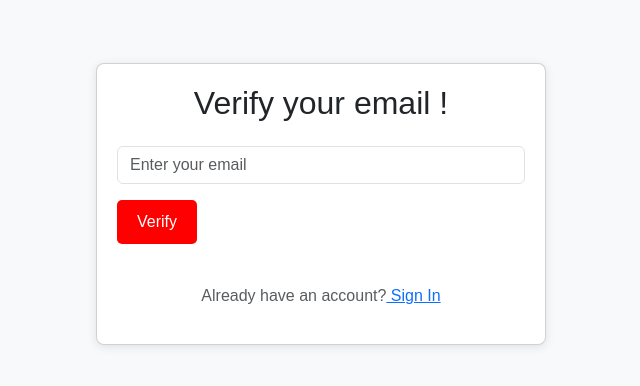
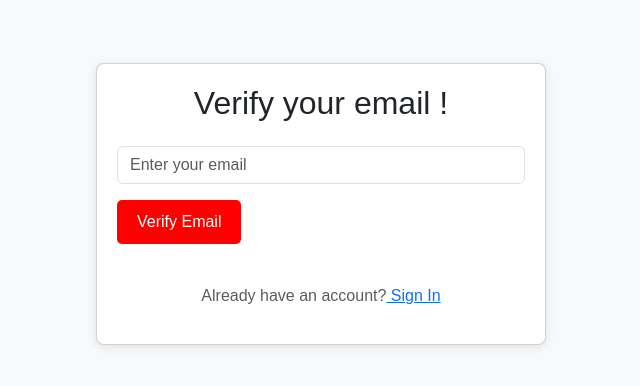
Before and after one commit to MufasirTariq/Meeting-Scheduler, a Flask app: page /verify in a window 1280 px wide. Shown: the part 196-582 px from the top of the page, without its empty margins (319-959 px from the left). Run offline with Flask 3, Linux system fonts and the light colour scheme; some libraries are stand-ins or nearby versions.

```diff
--- a/static/js/dashboard_script.js
+++ b/static/js/dashboard_script.js
@@ -155,7 +155,6 @@ $(document).ready(function(){
                         }
                 })
 
-
             } else {
                 console.log('Password and Confirm Password do not match');
             }
@@ -172,7 +171,6 @@ $(document).ready(function(){
                 url: '/api/user/'+ id,
                 headers: {'Authorization': 'Bearer ' + token},
                 success: function(response) {
-                    // console.log(response)
                     if(response.message == 'Success'){
                         localStorage.removeItem('authToken');
                         localStorage.removeItem('user');
--- a/templates/forgetpassword.html
+++ b/templates/forgetpassword.html
@@ -59,7 +59,7 @@
             event.preventDefault();
             var em = $('#email').val();
 
-            const email_validator = /^\w+([\.-]?\w+)*@(gmail|yahoo)\.[a-zA-Z]{2,}$/;
+            const email_validator = /^\w+([\.-]?\w+)*@(gmail)\.[a-zA-Z]{2,}$/;
 
             if(email_validator.test(em)){
                 $.ajax({
@@ -78,7 +78,7 @@
                     }
                 });
             } else {
-                showErrorToast('Invalid email format.\n Valid formats : example@gmail.com \n or example@yahoo.com');
+                showErrorToast('Invalid email format.\n Valid formats : example@gmail.com');
             }
 
         });
--- a/templates/register.html
+++ b/templates/register.html
@@ -1,5 +1,5 @@
 {% extends "base.html" %}
-{% block title %}Sign Up-Page{% endblock title %}
+{% block title %}Sign Up{% endblock title %}
 {% block cdn %}
 {% endblock cdn %}
 {% block css %}
--- a/templates/verify_email.html
+++ b/templates/verify_email.html
@@ -42,7 +42,7 @@
             <input type="email" class="form-control" id="email" placeholder="Enter your email" required autocomplete="off">
         </div>
         <div class="d-flex justify-content-between align-items-center mb-3">
-            <button type="button" id='verify-btn' class="btn">Verify</button>
+            <button type="button" id='verify-btn' class="btn">Verify Email</button>
         </div>
     </form>
     <p class="text-center text-muted mt-4">
@@ -58,7 +58,7 @@
             event.preventDefault();
             var em = $('#email').val();
 
-            const email_validator = /^\w+([\.-]?\w+)*@(gmail|yahoo)\.[a-zA-Z]{2,}$/;
+            const email_validator = /^\w+([\.-]?\w+)*@(gmail)\.[a-zA-Z]{2,}$/;
 
             if(email_validator.test(em)){
                 $.ajax({
@@ -76,7 +76,7 @@
                     }
                 });
             } else {
-                showErrorToast('Invalid email format.\n Valid formats : example@gmail.com \n or example@yahoo.com');
+                showErrorToast('Invalid email format.\n Valid formats : example@gmail.com');
             }
 
         });
```
